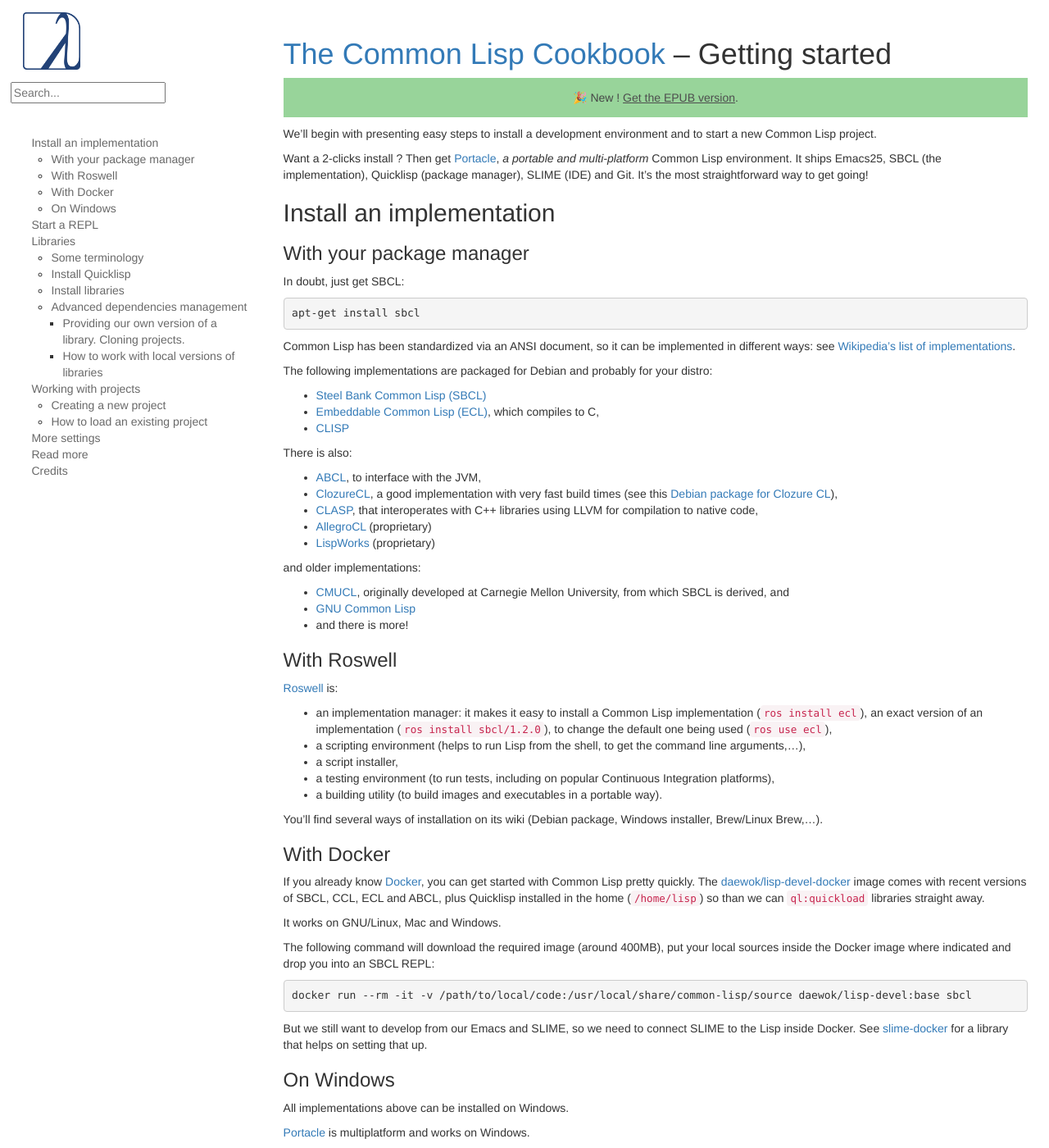
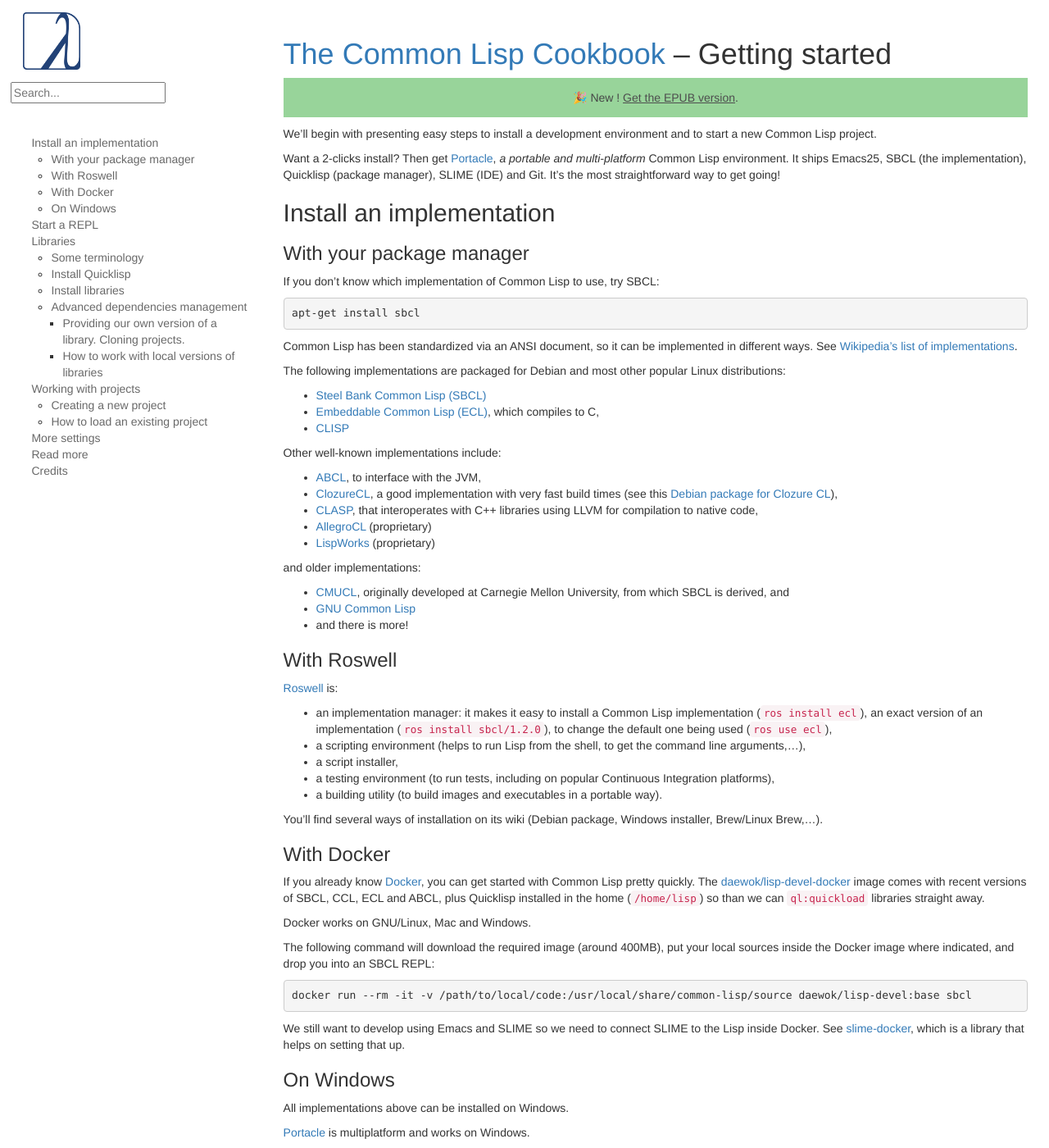
Before and after one commit to LispCookbook/cl-cookbook, a Jekyll site: the page built from getting-started.md, in a window 1280 px wide and 1400 px high. Shown: the whole window at 82% size. Built offline with Jekyll 4.4.1, drawn with Linux system fonts in a browser that asks for light colours.

Commit message:
Dipping my toe into the water: Is improving grammar ok?

```diff
--- a/getting-started.md
+++ b/getting-started.md
@@ -4,7 +4,7 @@
 
 We'll begin with presenting easy steps to install a development environment and to start a new Common Lisp project.
 
-Want a 2-clicks install ? Then get
+Want a 2-clicks install? Then get
 [Portacle](https://shinmera.github.io/portacle/), *a portable and
 multi-platform* Common Lisp environment. It ships Emacs25, SBCL (the
 implementation), Quicklisp (package manager), SLIME (IDE) and
@@ -14,21 +14,21 @@
 
 ### With your package manager
 
-In doubt, just get SBCL:
+If you don't know which implementation of Common Lisp to use, try SBCL:
 
     apt-get install sbcl
 
 Common Lisp has been standardized via an ANSI document, so it can be
-implemented in different ways: see
+implemented in different ways. See
 [Wikipedia's list of implementations](https://en.wikipedia.org/wiki/Common_Lisp#Implementations).
 
-The following implementations are packaged for Debian and probably for your distro:
+The following implementations are packaged for Debian and most other popular Linux distributions:
 
 * [Steel Bank Common Lisp (SBCL)](http://www.sbcl.org/)
 * [Embeddable Common Lisp (ECL)](https://gitlab.com/embeddable-common-lisp/ecl/), which compiles to C,
 * [CLISP](https://clisp.sourceforge.io/)
 
-There is also:
+Other well-known implementations include:
 
 * [ABCL](http://abcl.org/), to interface with the JVM,
 * [ClozureCL](https://ccl.clozure.com/), a good implementation with very fast build times (see this [Debian package for Clozure CL](http://mr.gy/blog/clozure-cl-deb.html)),
@@ -71,17 +71,17 @@
 Quicklisp installed in the home (`/home/lisp`) so than we can
 `ql:quickload` libraries straight away.
 
-It works on GNU/Linux, Mac and Windows.
+Docker works on GNU/Linux, Mac and Windows.
 
 The following command will download the required image (around 400MB), put your
-local sources inside the Docker image where indicated and drop you
+local sources inside the Docker image where indicated, and drop you
 into an SBCL REPL:
 
     docker run --rm -it -v /path/to/local/code:/usr/local/share/common-lisp/source daewok/lisp-devel:base sbcl
 
-But we still want to develop from our Emacs and SLIME, so we need to
+We still want to develop using Emacs and SLIME so we need to
 connect SLIME to the Lisp inside Docker. See
-[slime-docker](https://github.com/daewok/slime-docker) for a library
+[slime-docker](https://github.com/daewok/slime-docker), which is a library
 that helps on setting that up.
 
 
```
